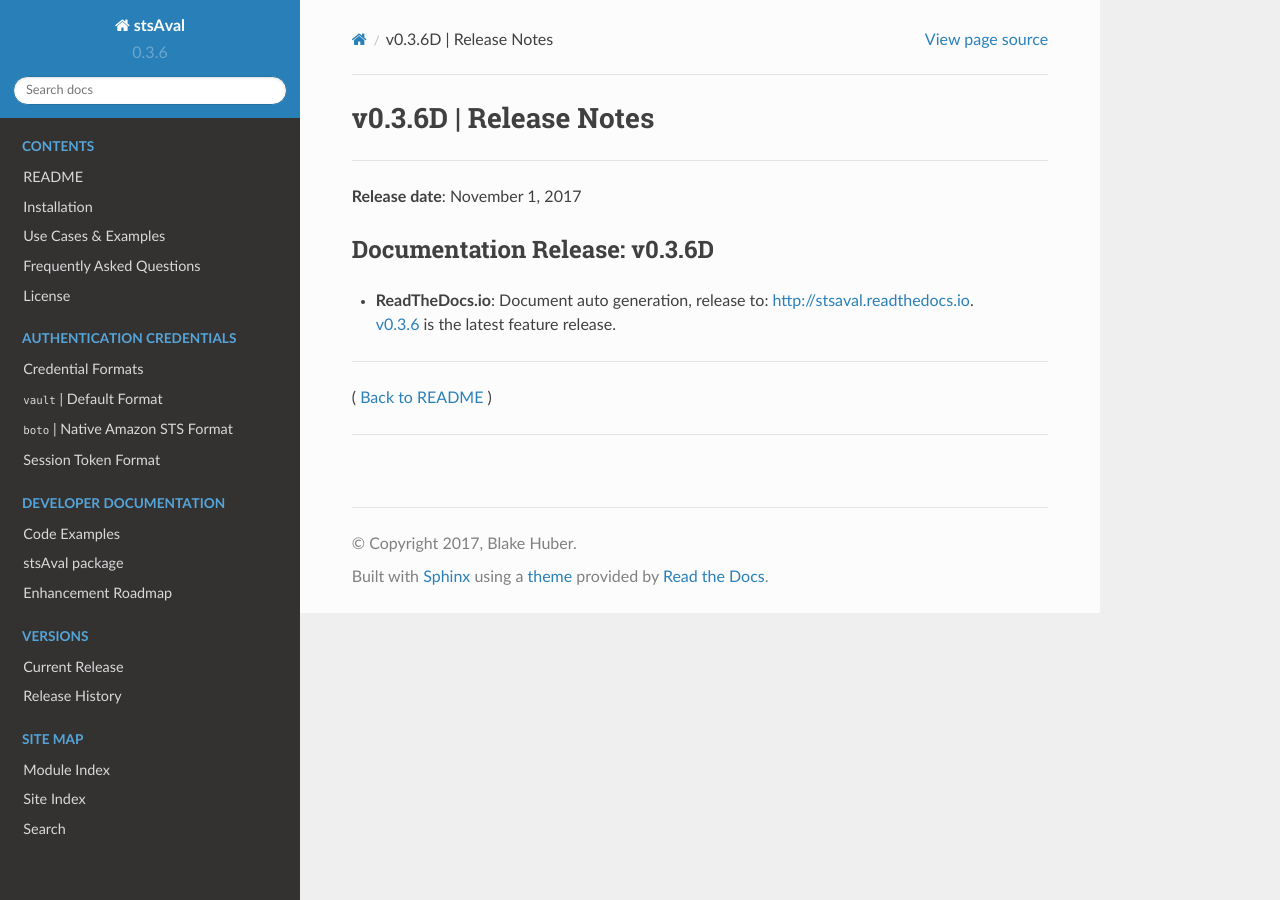
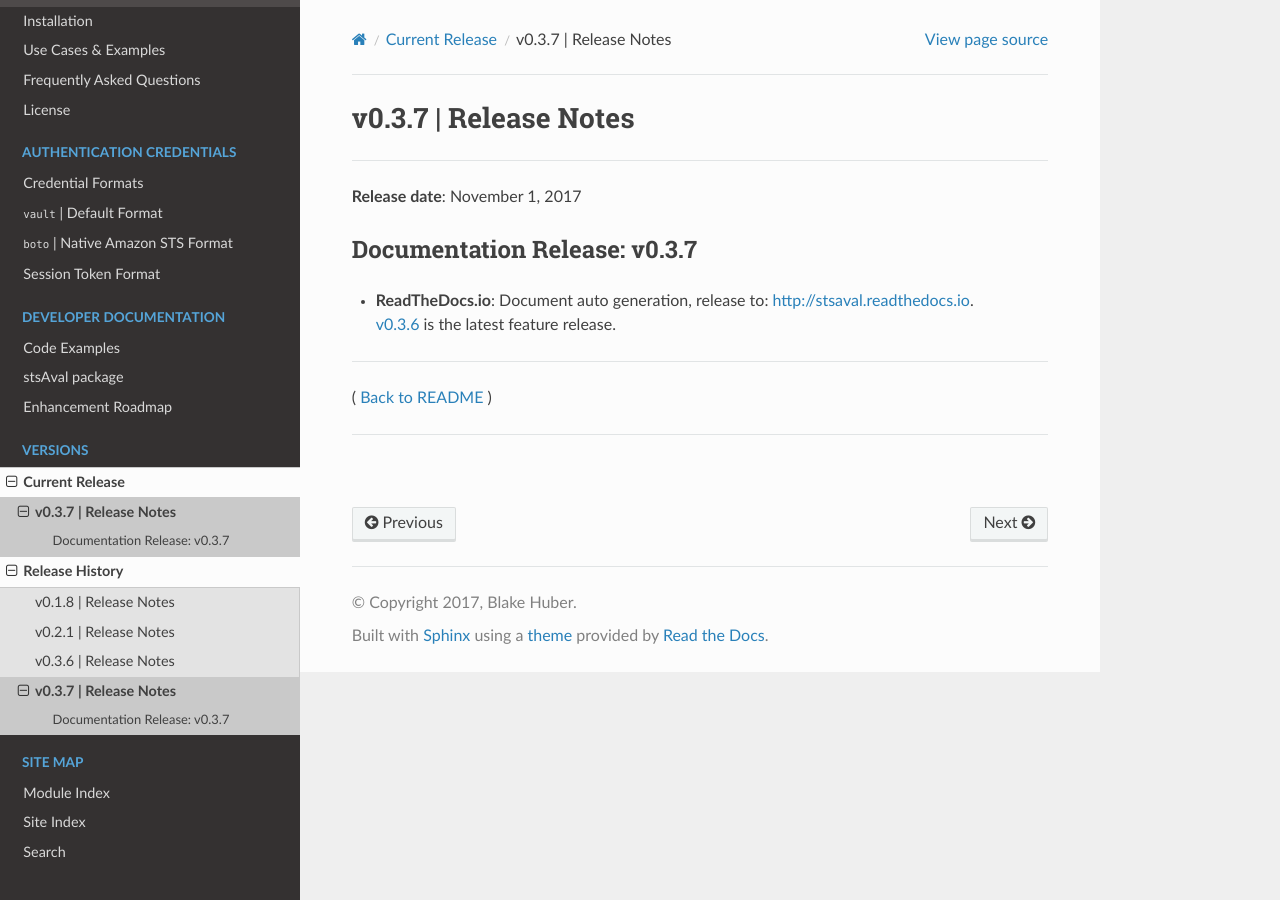
Before and after one commit to fstab50/stslib, a Sphinx documentation site: the page built from docs/releases/release_v0.3.7.rst, in a window 1280 px wide. Built offline with Sphinx 7.4.7 and the Read the Docs theme 2.0.0, drawn with Linux system fonts in a browser that asks for light colours; pages that are not in the unit, such as notebooks, are missing from menus.

Commit message:
eliminate 0.3.6D release >> 0.3.7 to Documentation only release

```diff
--- a/docs/README.rst
+++ b/docs/README.rst
@@ -37,15 +37,15 @@ Before starting, read the following to understand **stsAval** key concepts and u
 
 ------------
 
-**Current Feature Release**:
+**Current Release**:
 
-See `v0.3.6 Release Notes <releases/release_v0.3.6.html>`__
+See `v0.3.7 Release Notes <releases/release_v0.3.7.html>`__
 
 **Previous Releases**
 
 -  `v0.2.1 Release Notes <releases/release_v0.2.1.html>`__
 -  `v0.1.8 Release Notes <releases/release_v0.1.8.html>`__
--  `v0.3.6D Release Notes <releases/release_v0.3.6D.html>`__
+-  `v0.3.6 Release Notes <releases/release_v0.3.6.html>`__
 
 ------------
 
--- a/docs/releases/release_v0.3.7.rst
+++ b/docs/releases/release_v0.3.7.rst
@@ -1,5 +1,5 @@
 ===============================
- v0.3.6D \| Release Notes
+ v0.3.7 \| Release Notes
 ===============================
 
 --------------
@@ -7,7 +7,7 @@
 **Release date**: November 1, 2017
 
 
-Documentation Release: v0.3.6D
+Documentation Release: v0.3.7
 ------------------------------
 
 -  | **ReadTheDocs.io**: Document auto generation, release to: http://stsaval.readthedocs.io.
--- a/docs/releases/toctree_releases.rst
+++ b/docs/releases/toctree_releases.rst
@@ -4,7 +4,7 @@ Current Release
 .. toctree::
    :maxdepth: 2
 
-   release_v0.3.6
+   release_v0.3.7
 
 Release History
 ^^^^^^^^^^^^^^^
@@ -15,4 +15,4 @@ Release History
    release_v0.1.8
    release_v0.2.1
    release_v0.3.6
-   release_v0.3.6D
+   release_v0.3.7
```
